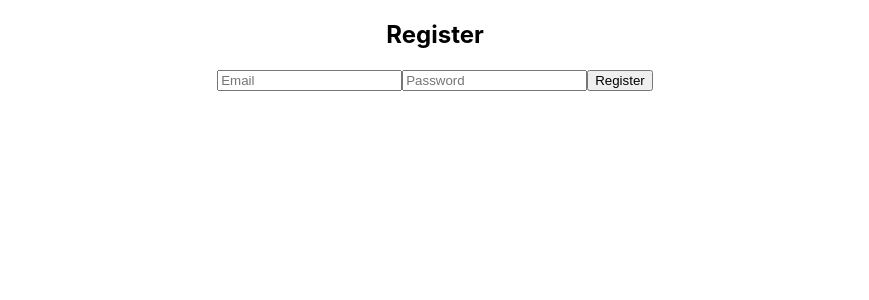
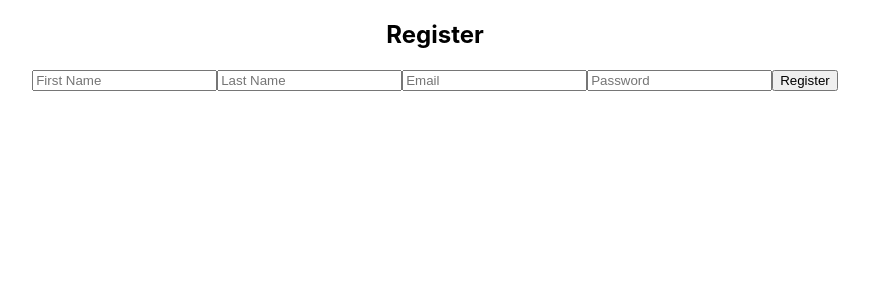
Before and after one commit to mikebrown4000/Kudos-App, a React (Create React App) app in the folder client/: page /register in a window 1280 px wide. Shown: the top 300 px of the page, without its empty margins (205-1074 px from the left). Built offline with nearby package versions, Linux system fonts and the light colour scheme.

Commit message:
added first name and last name to form, can add first name and last name to database

```diff
--- a/client/src/App.js
+++ b/client/src/App.js
@@ -20,6 +20,12 @@ class App extends Component {
       authFormData: {
         email: "",
         password: ""
+      },
+      registerFormData: {
+        email: "",
+        password: "",
+        first_name: "",
+        last_name:""
       }
     }
 
@@ -49,7 +55,7 @@ class App extends Component {
 
   async handleRegister(e) {
     e.preventDefault();
-    await registerUser(this.state.authFormData);
+    await registerUser(this.state.registerFormData);
     this.handleLogin();
   }
 
@@ -58,6 +64,10 @@ class App extends Component {
     this.setState(prevState => ({
       authFormData: {
         ...prevState.authFormData,
+        [name]: value
+      },
+      registerFormData: {
+        ...prevState.registerFormData,
         [name]: value
       }
     }));
@@ -78,7 +88,7 @@ class App extends Component {
         <Register
           handleRegister={this.handleRegister}
           handleChange={this.authHandleChange}
-          formData={this.state.authFormData} />
+          formData={this.state.registerFormData} />
       )} />
 
       </div>
--- a/client/src/components/Register.jsx
+++ b/client/src/components/Register.jsx
@@ -6,6 +6,18 @@ const Register = (props) => {
     <div>
       <h2>Register</h2>
       <form onSubmit={props.handleRegister} >
+        <input
+        name="first_name"
+        type="text"
+        value={props.formData.username}
+        onChange={props.handleChange}
+        placeholder="First Name" />
+        <input
+        name="last_name"
+        type="text"
+        value={props.formData.username}
+        onChange={props.handleChange}
+        placeholder="Last Name" />
         <input
         name="email"
         type="text"
--- a/client/src/services/apihelpers.js
+++ b/client/src/services/apihelpers.js
@@ -4,11 +4,11 @@ const api = axios.create({
 });
 
 export const loginUser = async (loginData) => {
-  const resp = await api.post(`/auth/login`, loginData);
+  const resp = await api.post(`/user/login`, loginData);
   return resp.data
 }
 
 export const registerUser = async (resgisterData) => {
-  const resp = await api.post(`/auth/register`, resgisterData);
+  const resp = await api.post(`/user/register`, resgisterData);
   return resp.data;
 }
```
